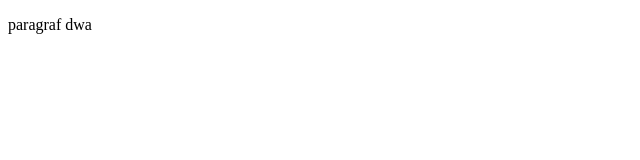
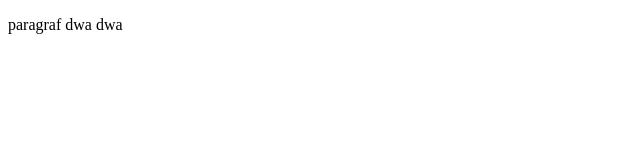
Before and after one commit to pawelp2018/gitjestgit, a plain HTML site: page index.html in a window 1280 px wide. Shown: the full height of the page, 0-640 px from the left. Drawn offline with Linux system fonts and the light colour scheme.

Commit message:
drugi paragraf

```diff
--- a/index.html
+++ b/index.html
@@ -6,7 +6,7 @@
 </head>
 <body>
 <!--   drugi paragr/af-->
-   <p> paragraf dwa</p>
+   <p> paragraf dwa dwa</p>
 
 </body>
 </html>
```
